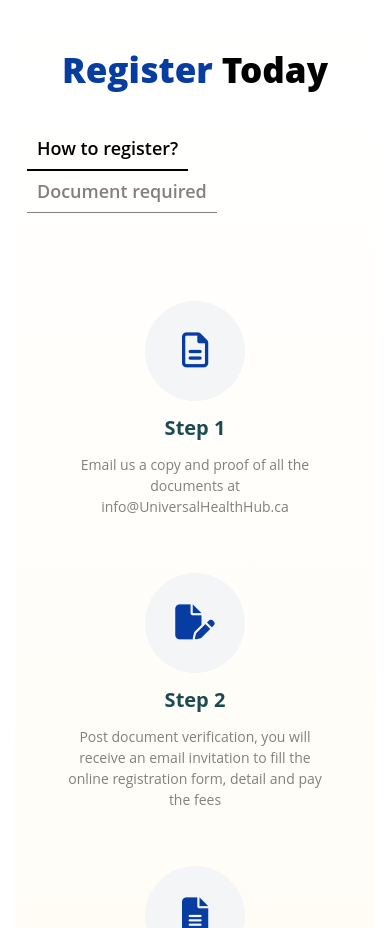
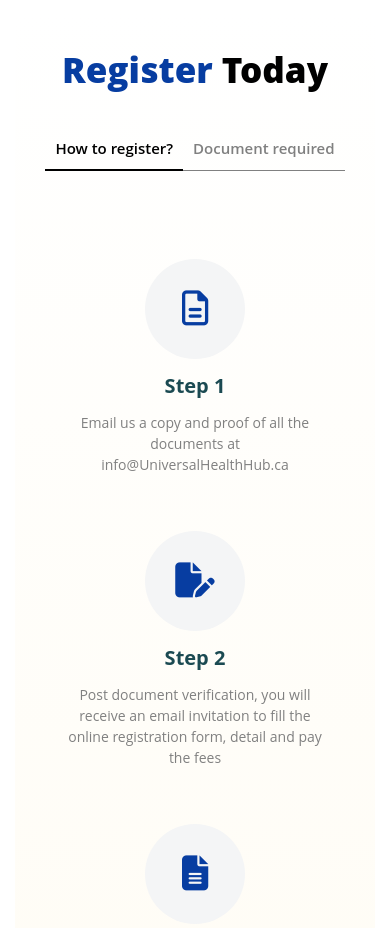
Before and after one commit to Mihir-web/UniversalHealthHub, a plain HTML site: page education.html in a window 390 px wide. Shown: the part 2300-3228 px from the top of the page. Drawn offline with nearby package versions, Linux system fonts and the light colour scheme; files whose address does not match are found by name.

Commit message:
Update redesigned_style.css

```diff
--- a/assets/css/redesigned_style.css
+++ b/assets/css/redesigned_style.css
@@ -240,6 +240,13 @@ background-image: linear-gradient(#e8f5ffb6, #fff);
     color:gray;
 }
 
+@media (max-width: 767px) {
+    .accordian-header{
+        font-size: 15px;
+    }
+}
+
+
 .accordian-header.active{
     color:#000;
     border-bottom: 2px solid black;
```
